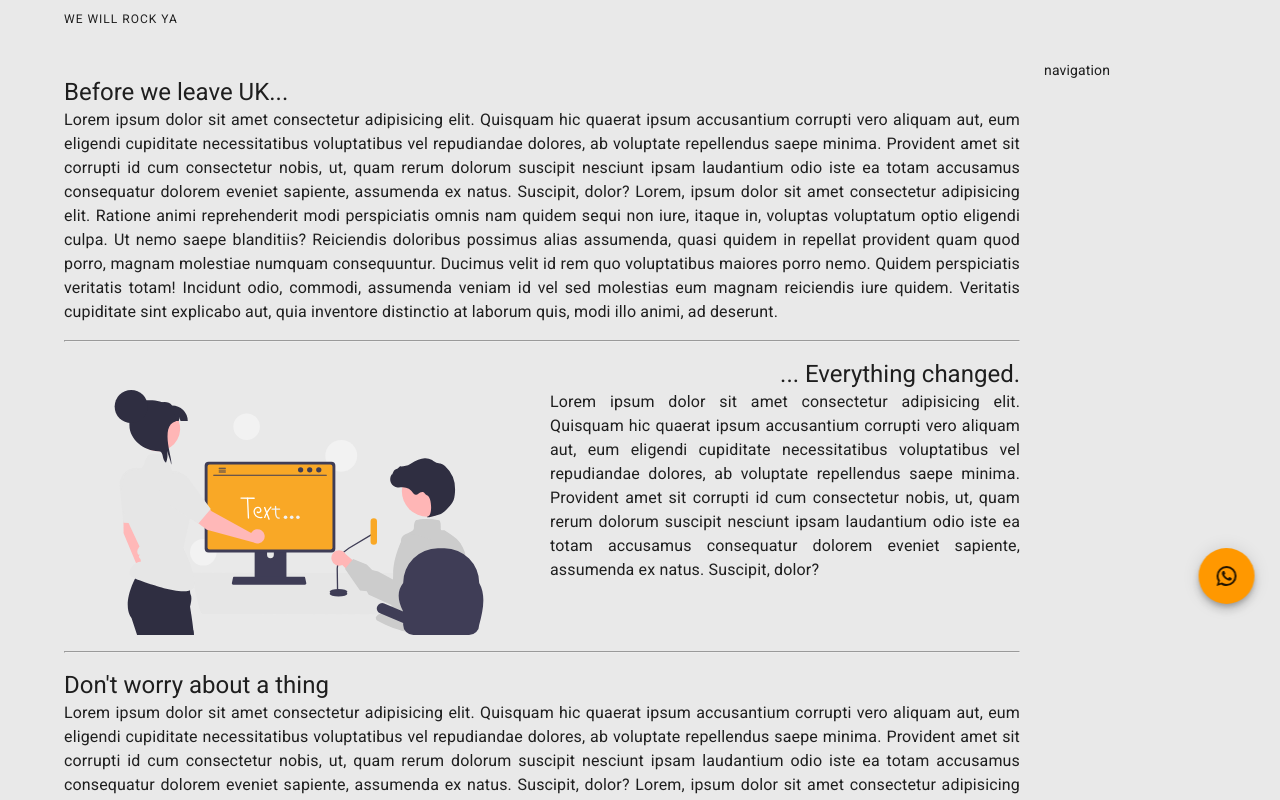
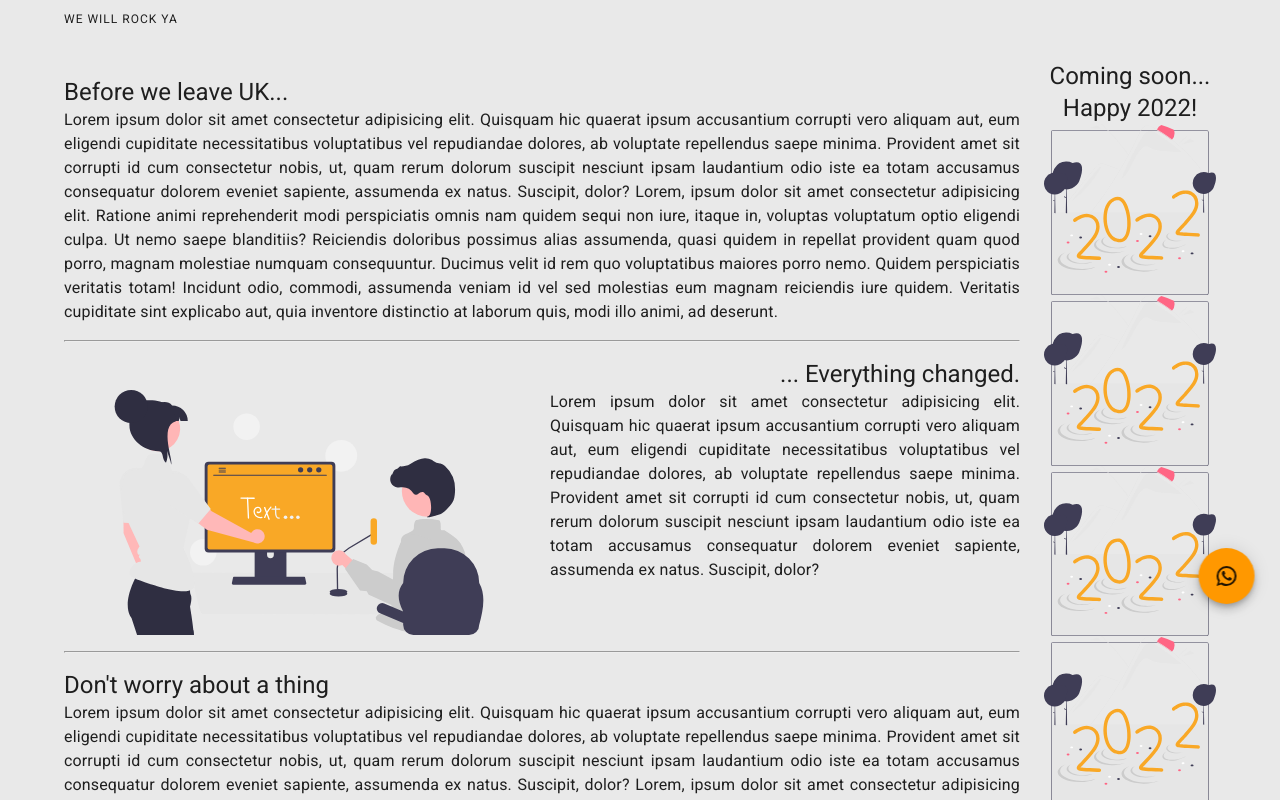
Before and after one commit to vicdant1/react-and-material-ui-study-project, a React (Create React App) app: page /company in a window 1280 px wide. Shown: the part 180-980 px from the top of the page. Built offline with nearby package versions, Linux system fonts and the light colour scheme.

Commit message:
adding happy new year message

```diff
--- a/src/pages/Company/Company.jsx
+++ b/src/pages/Company/Company.jsx
@@ -2,6 +2,7 @@ import { Grid, Typography, Fab, Box, Button } from "@material-ui/core";
 import { WhatsApp } from "@material-ui/icons/";
 import useStyles from "../Company/companyStyles";
 import analytics from '../../img/analytics_media.svg'
+import happy2022 from '../../img/happy_2022.svg'
 
 const Company = () => {
   const classes = useStyles();
@@ -95,8 +96,19 @@ const Company = () => {
             loading="lazy"
           ></iframe>
         </Grid>
-        <Grid item xs={false} sm={2}>
-          navigation
+        <Grid item sm={2}>
+          <Box display="flex" alignItems="center" justifyContent="center" sx={{display: {xs: "none", sm: "block"}}}>
+            <Typography variant="h5" align="center">
+              Coming soon... <br/>
+              Happy 2022!
+            </Typography>
+            <img className={classes.genericSvg} src={happy2022} alt="happy new year (2022)"/>
+            <img className={classes.genericSvg} src={happy2022} alt="happy new year (2022)"/>
+            <img className={classes.genericSvg} src={happy2022} alt="happy new year (2022)"/>
+            <img className={classes.genericSvg} src={happy2022} alt="happy new year (2022)"/>
+            <img className={classes.genericSvg} src={happy2022} alt="happy new year (2022)"/>
+            <img className={classes.genericSvg} src={happy2022} alt="happy new year (2022)"/>
+          </Box>
         </Grid>
       </Grid>
       <a href="https://youtu.be/dQw4w9WgXcQ" rel="noreferrer" target="_blank">
--- a/src/pages/Company/companyStyles.js
+++ b/src/pages/Company/companyStyles.js
@@ -23,6 +23,10 @@ const useStyles = makeStyles((theme) => ({
     display: "block",
     width: "100%",
     maxHeight: 245
+  },
+  genericSvg: {
+    display: "block",
+    width: "100%",
   }
 }));
 
```
Also changed, not shown: src/img/happy_2022.svg (added).
